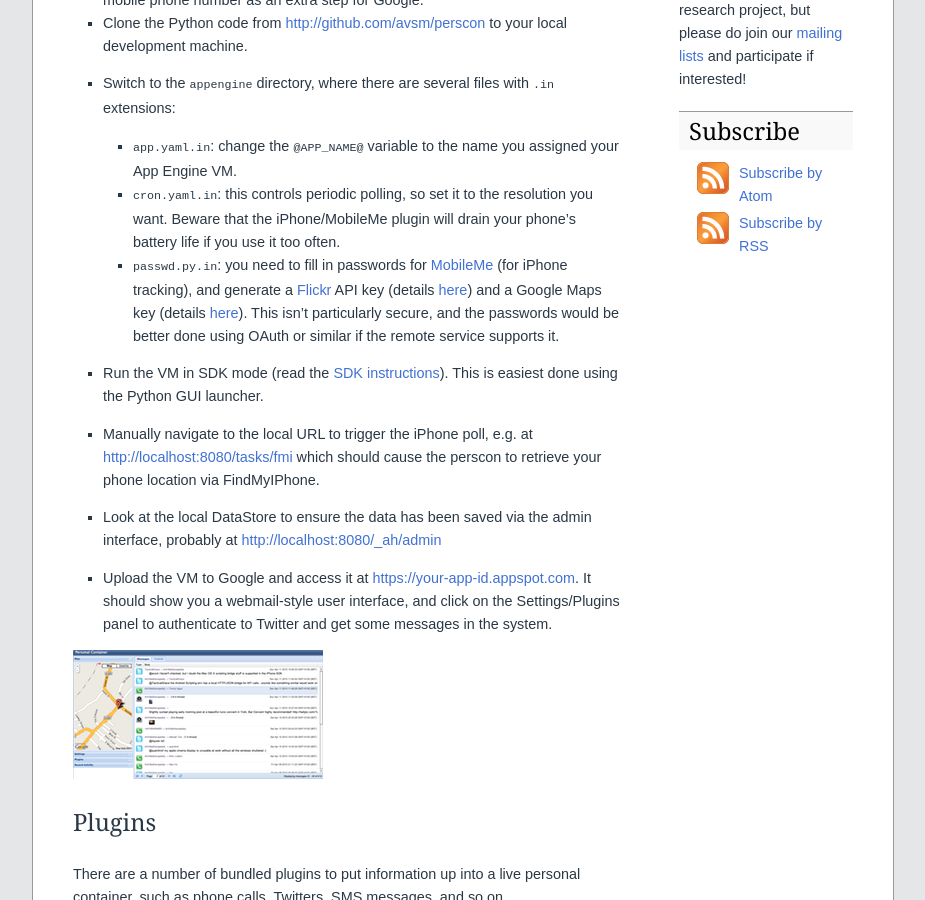
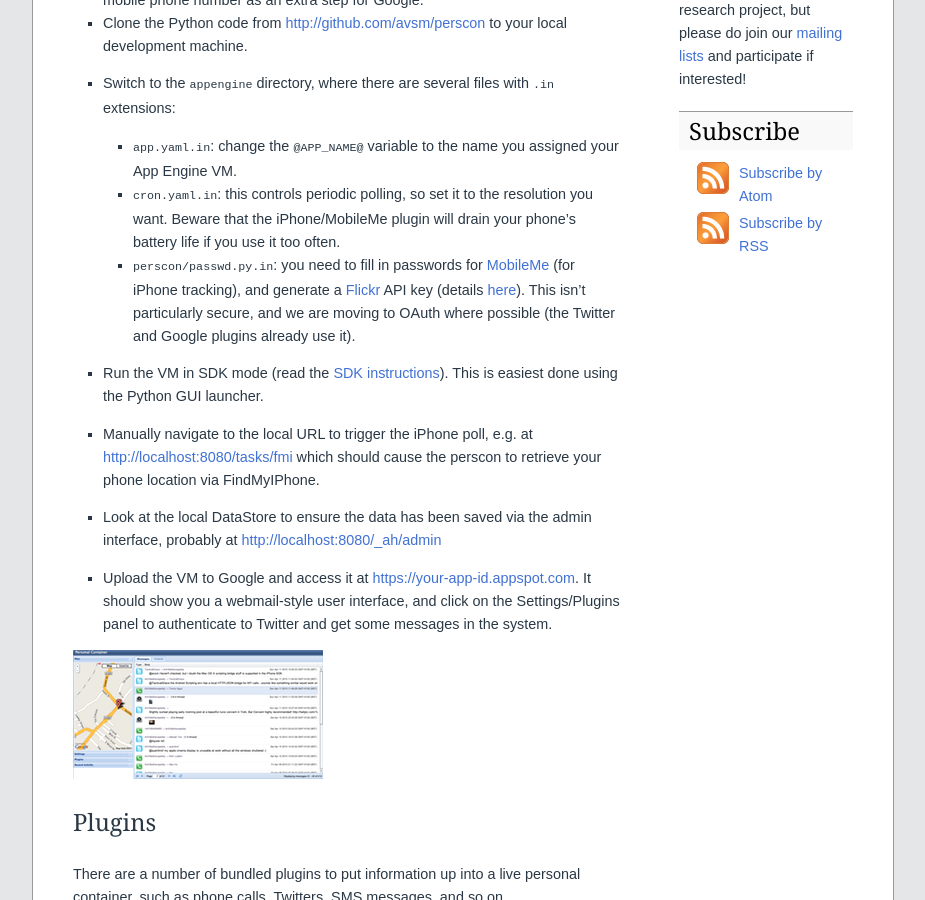
Before and after one commit to avsm/perscon.net, a Jekyll site: the page built from install.markdown, in a window 1280 px wide and 900 px high, scrolled down 379 px. Shown: the whole window, without its empty margins (177-1102 px from the left). Built offline with Jekyll 4.4.1, drawn with Linux system fonts in a browser that asks for light colours; comment, search, counter and statistics services are not loaded.

Commit message:
update installation instructions

```diff
--- a/install.markdown
+++ b/install.markdown
@@ -15,7 +15,7 @@ Follow these steps to get it up and running:
 
 	* `app.yaml.in`: change the `@APP_NAME@` variable to the name you assigned your App Engine VM.
 	* `cron.yaml.in`: this controls periodic polling, so set it to the resolution you want.  Beware that the iPhone/MobileMe plugin will drain your phone's battery life if you use it too often.
-	* `passwd.py.in`: you need to fill in passwords for [MobileMe](http://me.com) (for iPhone tracking), and generate a [Flickr](http://flickr.com) API key (details [here](http://www.flickr.com/services/api/misc.api_keys.html)) and a Google Maps key (details [here](http://code.google.com/apis/maps/signup.html)).   This isn't particularly secure, and the passwords would be better done using OAuth or similar if the remote service supports it.
+	* `perscon/passwd.py.in`: you need to fill in passwords for [MobileMe](http://me.com) (for iPhone tracking), and generate a [Flickr](http://flickr.com) API key (details [here](http://www.flickr.com/services/api/misc.api_keys.html)).   This isn't particularly secure, and we are moving to OAuth where possible (the Twitter and Google plugins already use it).
 
 * Run the VM in SDK mode (read the [SDK instructions](http://code.google.com/appengine/downloads.html)).  This is easiest done using the Python GUI launcher.
 
```
